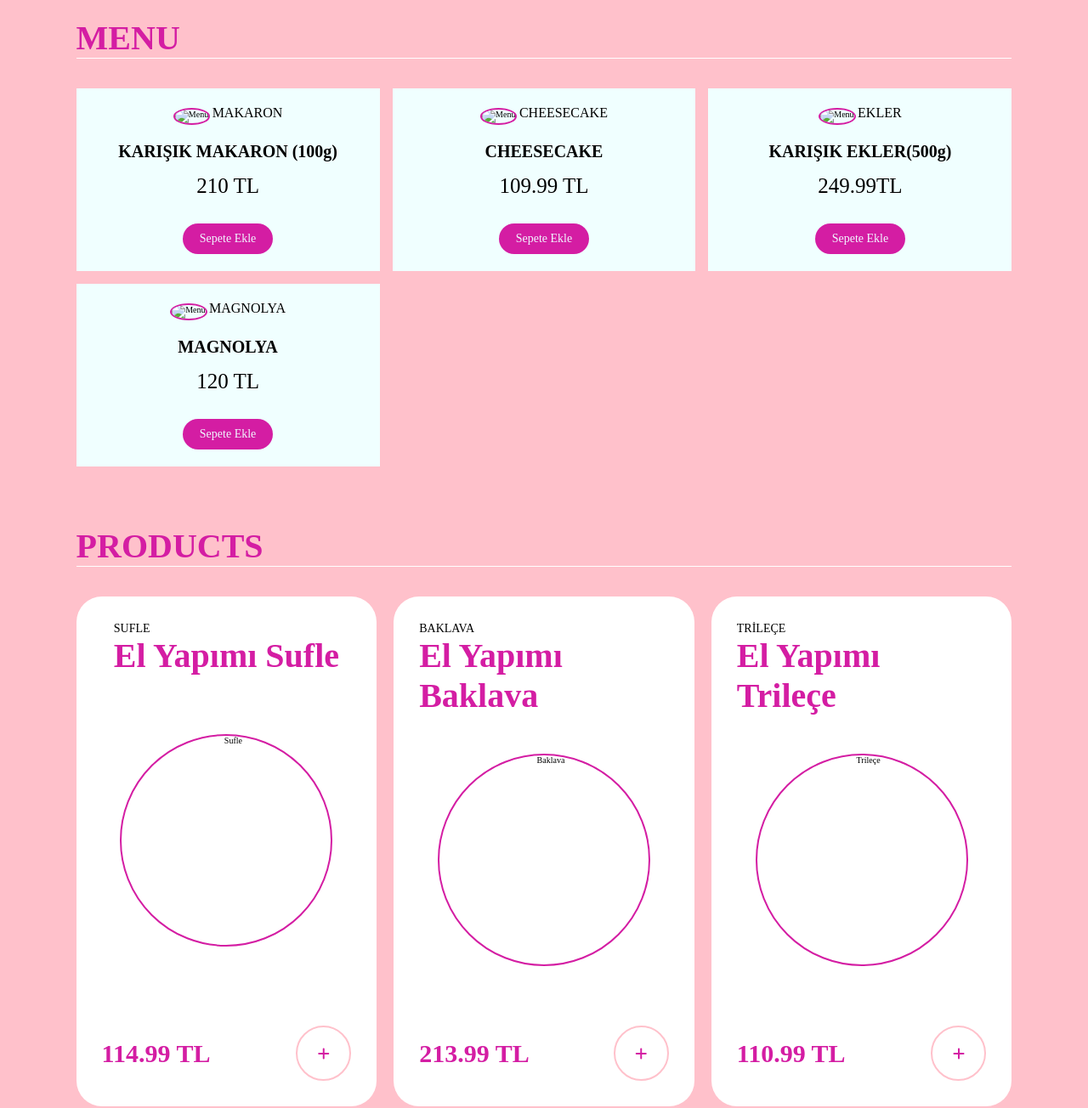
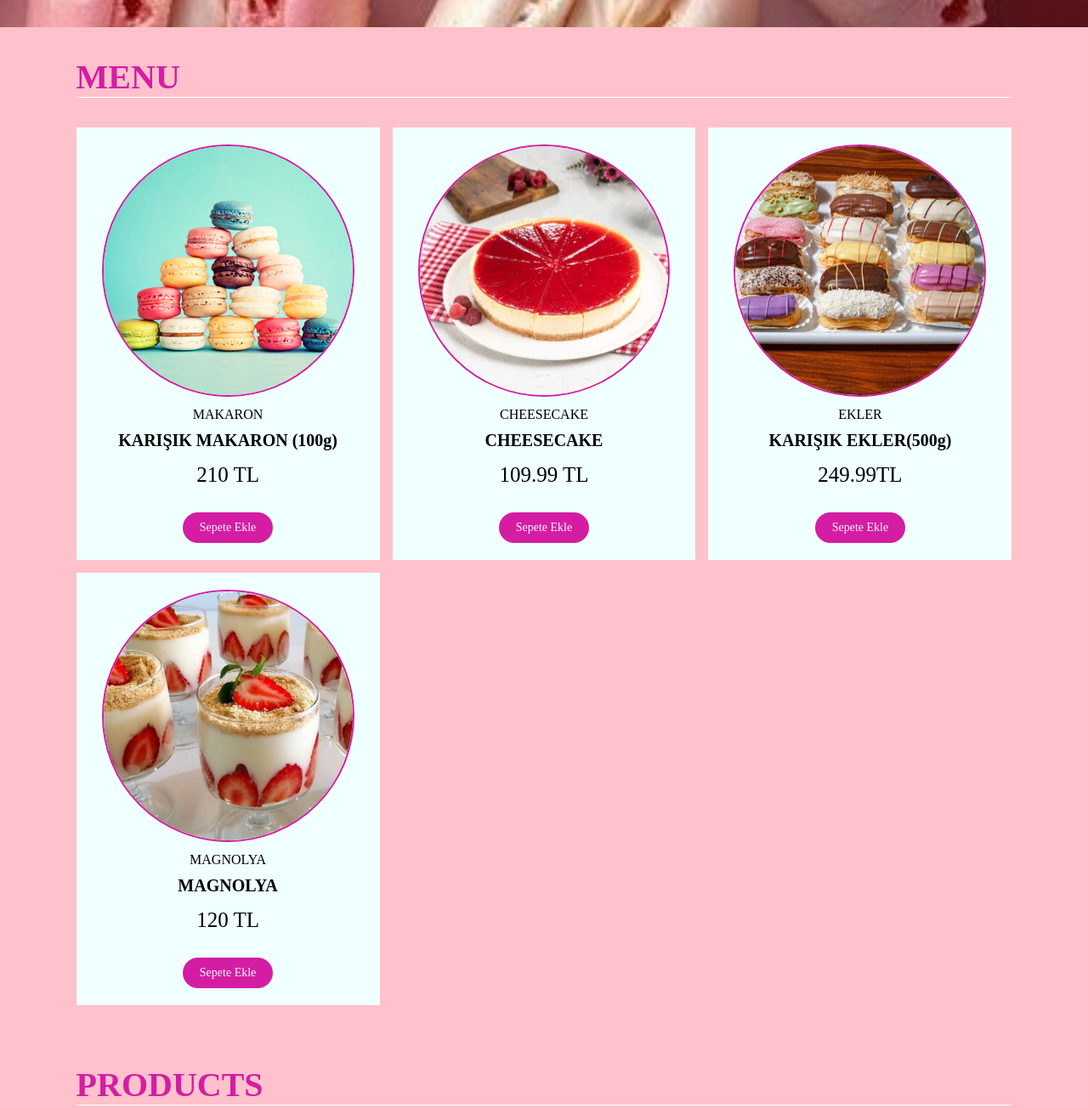
Before and after one commit to Kardelen-ert/KARDELEN-WEB, a plain HTML site: page index.html in a window 1280 px wide. Shown: the part 880-2184 px from the top of the page at 85% size. Drawn offline with Linux system fonts and the light colour scheme; files whose address does not match are found by name.

Commit message:
Add files via upload

```diff
--- a/index.html
+++ b/index.html
@@ -12,7 +12,7 @@
 <body>
     <header class="header">
         <a href="#" class="logo">
-        <img src="resimler/logo.png" alt="logo" />
+        <img src="logo.png" alt="logo" />
 
         </a>
         <nav class="navbar">
@@ -56,7 +56,7 @@
 
         <div class="box">
             <div class="box-head">
-                <img src="resimler/menu1.jpg" alt="Menu" />
+                <img src="menu1.jpg" alt="Menu" />
                 <span class="menu-category">MAKARON</span>
                 <h3>KARIŞIK MAKARON (100g)</h3>
                 <div class="Fiyat"><span>210 TL</span></div>
@@ -68,7 +68,7 @@
 
         <div class="box">
             <div class="box-head">
-                <img src="resimler/menu2.jpg" alt="Menu" />
+                <img src="menu2.jpg" alt="Menu" />
                 <span class="menu-category">CHEESECAKE</span>
                 <h3>CHEESECAKE</h3>
                 <div class="Fiyat"><span>109.99 TL</span></div>
@@ -80,7 +80,7 @@
 
         <div class="box">
             <div class="box-head">
-                <img src="resimler/menu3.jpg" alt="Menu" />
+                <img src="menu3.jpg" alt="Menu" />
                 <span class="menu-category">EKLER</span>
                 <h3>KARIŞIK EKLER(500g)</h3>
                 <div class="Fiyat"><span>249.99TL</span></div>
@@ -92,7 +92,7 @@
 
         <div class="box">
             <div class="box-head">
-                <img src="resimler/menu4.jpg" alt="Menu" />
+                <img src="menu4.jpg" alt="Menu" />
                 <span class="menu-category">MAGNOLYA</span>
                 <h3>MAGNOLYA</h3>
                 <div class="Fiyat"><span>120 TL</span></div>
@@ -119,7 +119,7 @@
                 <a href="#" class="name">El Yapımı Sufle</a>
             </div>
             <div class="img">
-                <img src="resimler/product1.jpg" alt="Sufle">
+                <img src="product1.jpg" alt="Sufle">
             </div>
             <div class="box-bottom">
                 <div class="info">
@@ -137,7 +137,7 @@
                 <a href="#" class="name">El Yapımı Baklava</a>
             </div>
             <div class="img">
-                <img src="resimler/product2.jpg" alt="Baklava">
+                <img src="product2.jpg" alt="Baklava">
             </div>
             <div class="box-bottom">
                 <div class="info">
@@ -155,7 +155,7 @@
                 <a href="#" class="name">El Yapımı Trileçe</a>
             </div>
             <div class="img">
-                <img src="resimler/product3.jpg" alt="Trileçe">
+                <img src="product3.jpg" alt="Trileçe">
             </div>
             <div class="box-bottom">
                 <div class="info">
```
